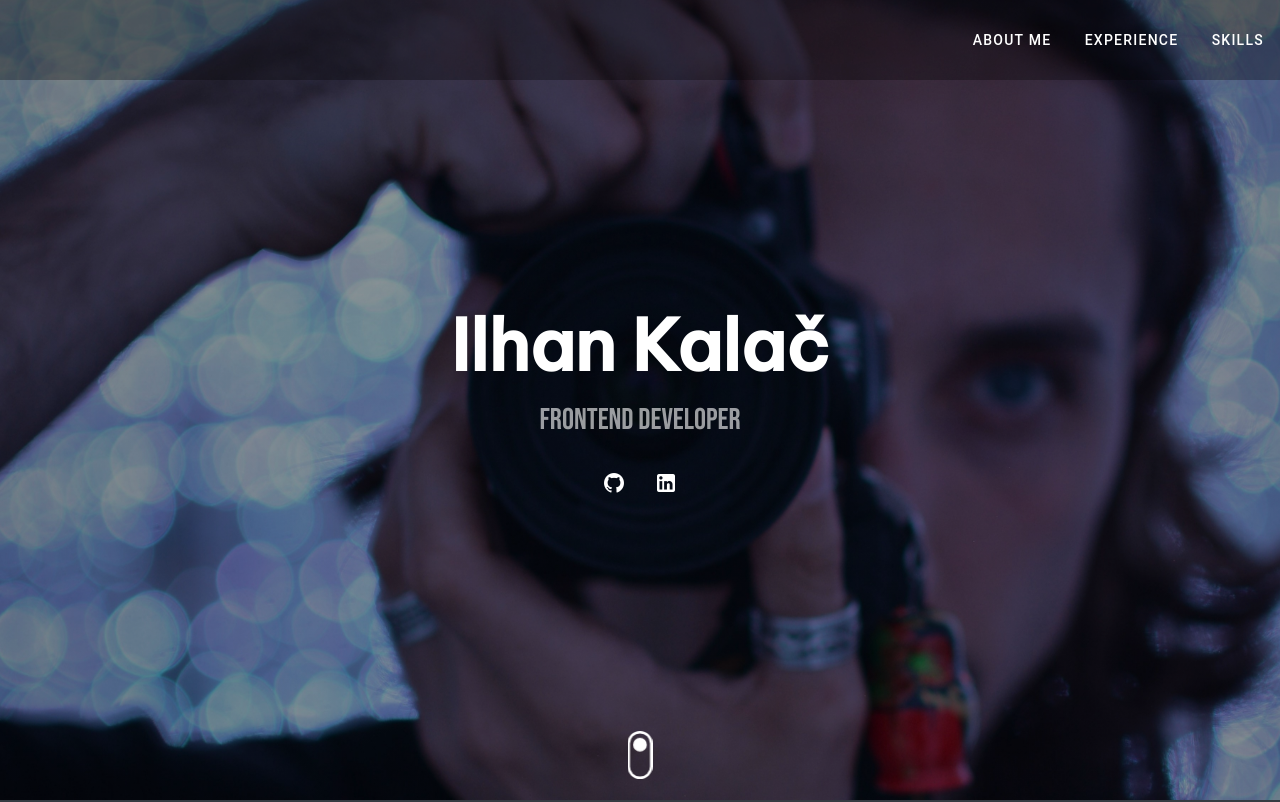
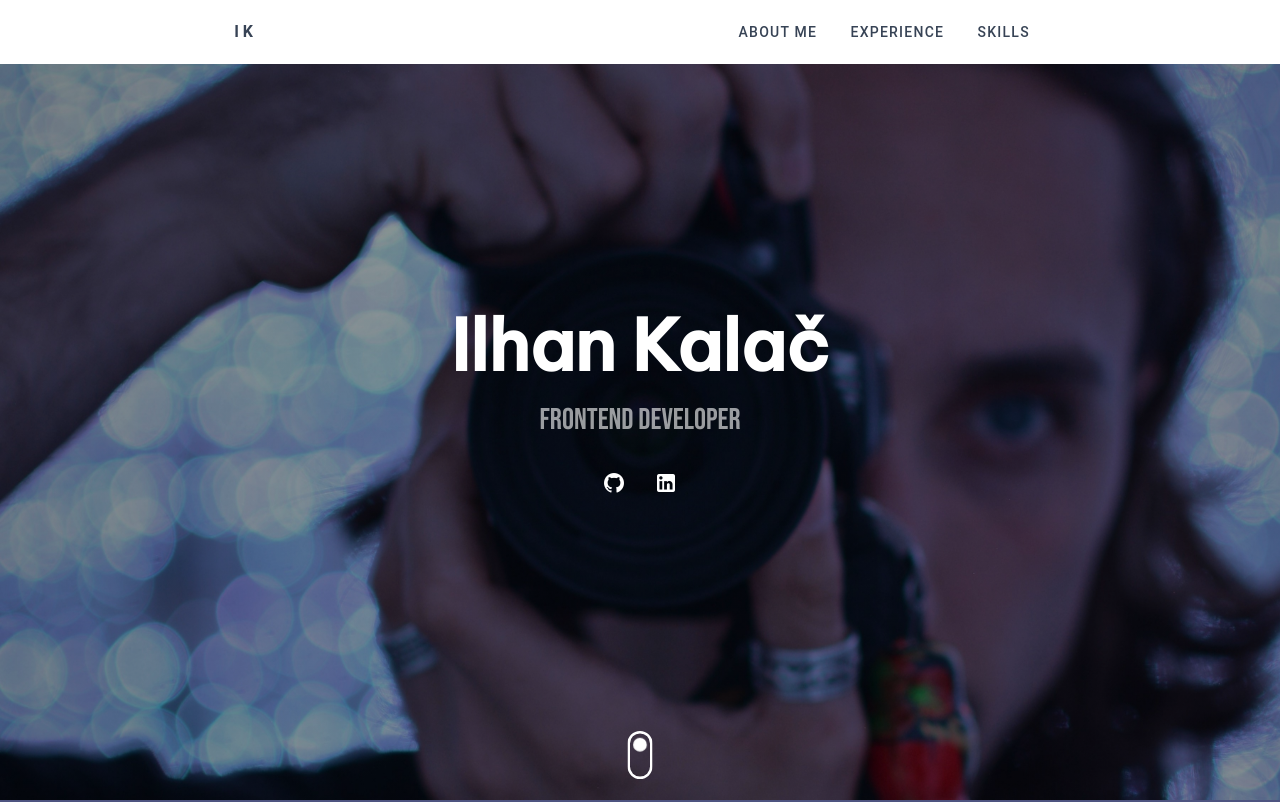
Before and after one commit to ilhankalac/portfolio-app, a Vue app: page / in a window 1280 px wide. Shown: the top 802 px of the page. Built offline with nearby package versions, Linux system fonts and the light colour scheme; no server answers; the database is empty.

Commit message:
Refactor for navbar, white background

```diff
--- a/src/components/NavBar.vue
+++ b/src/components/NavBar.vue
@@ -5,11 +5,16 @@
     color="secondary"
     style="z-index: 1100; position:absolute"
   />
+
   <div
-    class="d-flex justify-end align-center"
+    class="d-flex justify-space-around align-center nav-bar"
     :class="smAndDown ? 'flex-column' : 'flex-row'"
-    style="min-height: 10vh; background-color: rgba(0, 0, 0, 0.3); position:sticky; top:0; z-index: 1000;"
+    style=""
   >
+    <div class="text-darkText text-subtitle font-weight-bold">
+      I K
+    </div>
+    <div>
       <v-btn
         :variant="clickedButton === '0' ? 'tonal' : 'text'"
         @click="scrollToNextSection('section2')"
@@ -28,6 +33,7 @@
       >
         Skills
       </v-btn>
+    </div>
   </div>
 </template>
 
@@ -57,9 +63,21 @@ const scrollToNextSection = (sectionName: string = '') => {
   if (section) {
     // Scroll to the top of Section 2
     window.scrollTo({
-      top: section.offsetTop,
+      top: section.offsetTop - window.innerHeight * 0.08,
       behavior: 'smooth',
     });
   }
 };
 </script>
+
+<style scoped>
+.nav-bar{
+  min-height: 8vh;
+  background-color: rgba(255, 255, 255, 1);
+  position:sticky;
+  top:0;
+  color: rgb(var(--v-theme-darkText));
+  z-index: 1200;
+}
+
+</style>
--- a/src/layouts/GuestLayout.vue
+++ b/src/layouts/GuestLayout.vue
@@ -1,4 +1,5 @@
 <template>
+  <NavBar />
   <Initial />
   <About />
   <Experience />
@@ -7,6 +8,7 @@
 </template>
 
 <script lang="ts" setup>
+import NavBar from '@/components/NavBar.vue';
 import Initial from '@/views/Initial.vue';
 import About from '@/views/About.vue';
 import Experience from '@/views/Experience.vue';
--- a/src/plugins/vuetify.ts
+++ b/src/plugins/vuetify.ts
@@ -19,6 +19,7 @@ export default createVuetify({
         colors: {
           primary: '#192129',
           secondary: '#4D5480',
+          darkText: '#374355'
         },
       },
     },
--- a/src/views/About.vue
+++ b/src/views/About.vue
@@ -1,5 +1,4 @@
 <template>
-  <v-divider thickness="2" />
   <Section
     :class="'about-section'"
     sectionId="section2"
@@ -58,21 +57,3 @@ import { useDisplay } from "vuetify";
 import Section from "@/components/Section.vue";
 const { smAndDown } = useDisplay();
 </script>
-
-
-<style  scoped>
-.about-section {
-  animation: fade linear both;
-  animation-timeline: view();
-  animation-range: entry 5% cover 50%;
-}
-
-@keyframes fade {
-  from {
-    opacity: 0
-  }
-  to {
-    opacity: 1
-  }
-}
-</style>
--- a/src/views/Initial.vue
+++ b/src/views/Initial.vue
@@ -1,6 +1,5 @@
 <template>
   <div class="container" >
-    <NavBar />
     <div
       style="
         bottom: 0 !important;
@@ -114,7 +113,7 @@ const scrollToNextSection = () => {
   background-size: cover;
   background-position: center;
   animation: scale 3s ease;
-  height: 100vh;
+  height: 92vh;
 }
 .content {
   position: absolute;
```
Lines whose indentation alone changed are shown as unchanged.
